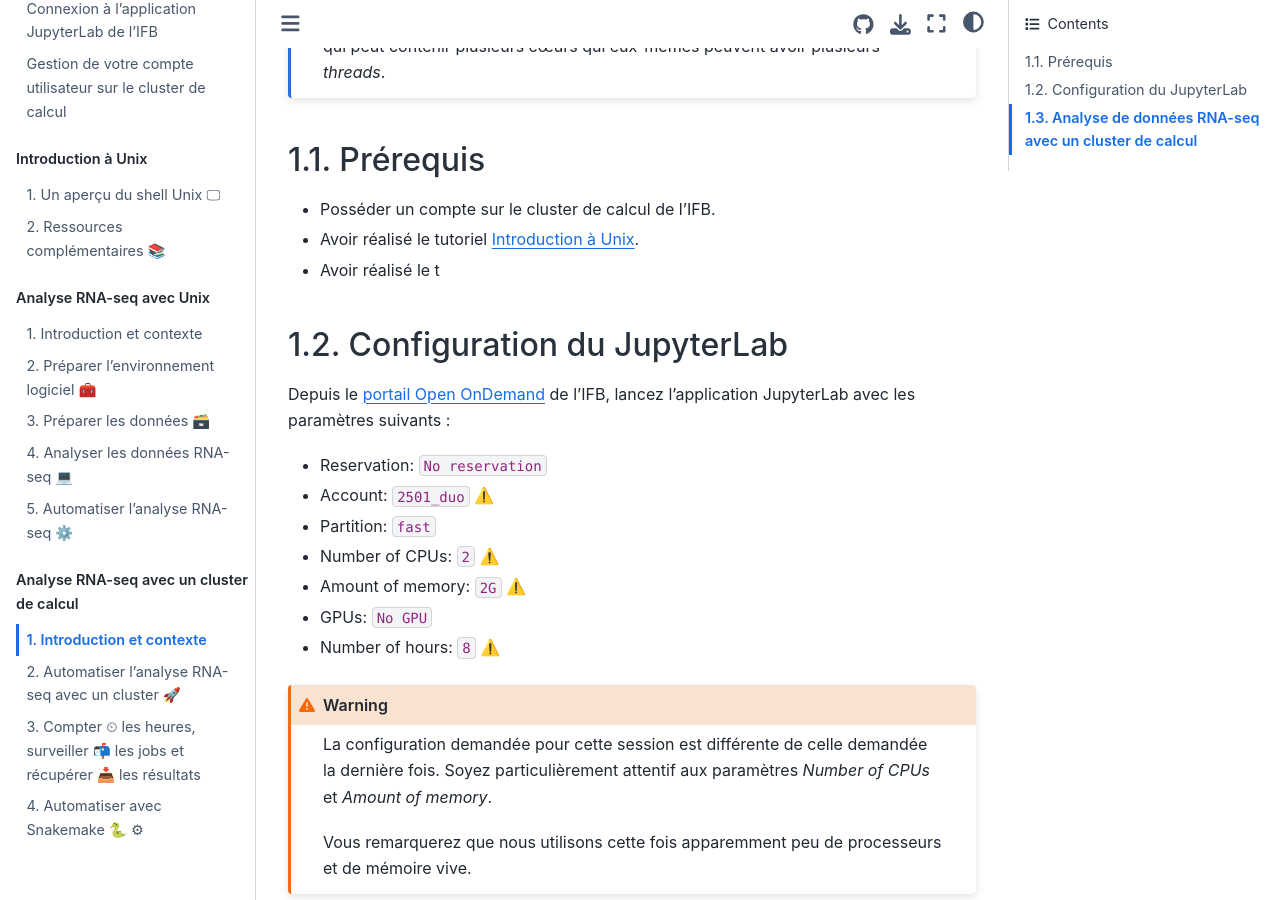
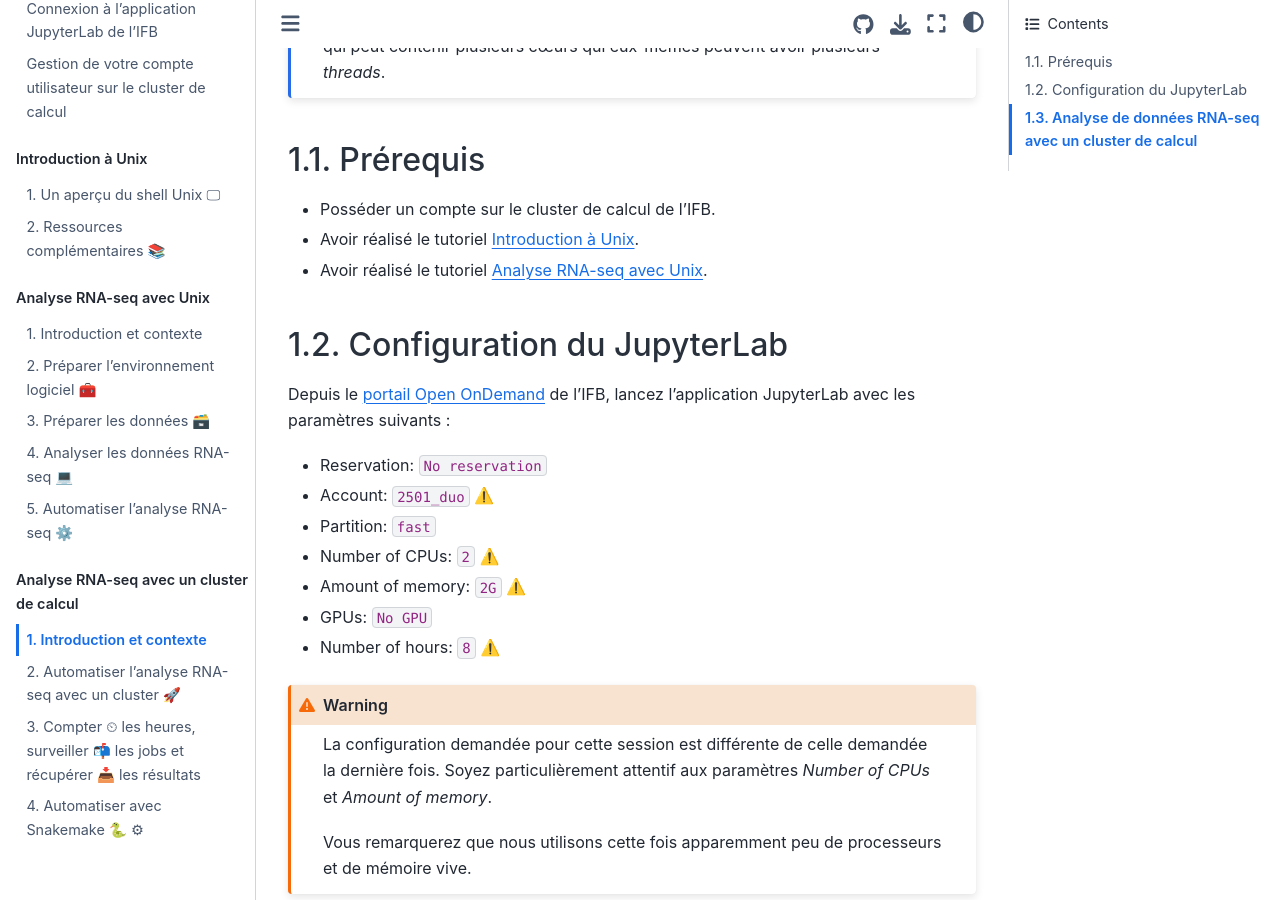
Before and after one commit to pierrepo/unix-tutorial, a Jupyter Book: the page built from content/tuto3/0_intro.md, in a window 1280 px wide and 900 px high, scrolled down 611 px. Built offline with Jupyter Book 1.0.4 settings and Sphinx 7.4.7 and the Sphinx Book theme 1.1.4, drawn with Linux system fonts in a browser that asks for light colours.

Commit message:
Fix missing text

```diff
--- a/content/tuto3/0_intro.md
+++ b/content/tuto3/0_intro.md
@@ -16,7 +16,7 @@ Dans ce tutoriel, les termes « processeur » (ou *Central Processing Unit*, CPU
 
 - Posséder un compte sur le cluster de calcul de l'IFB.
 - Avoir réalisé le tutoriel [Introduction à Unix](../tuto1/tutorial.md).
-- Avoir réalisé le t
+- Avoir réalisé le tutoriel [Analyse RNA-seq avec Unix](../tuto2/0_intro.md).
 
 
 ## Configuration du JupyterLab
```
